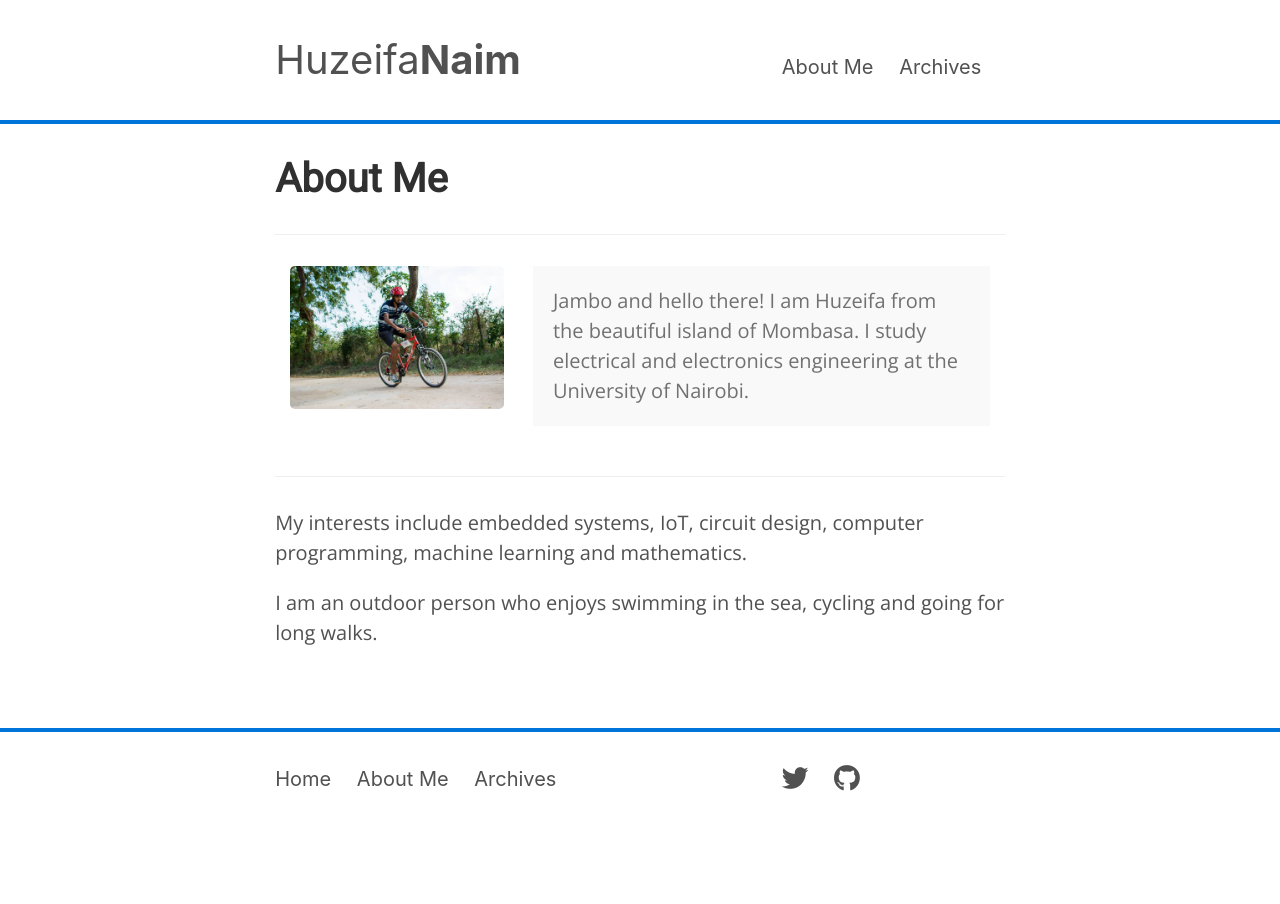
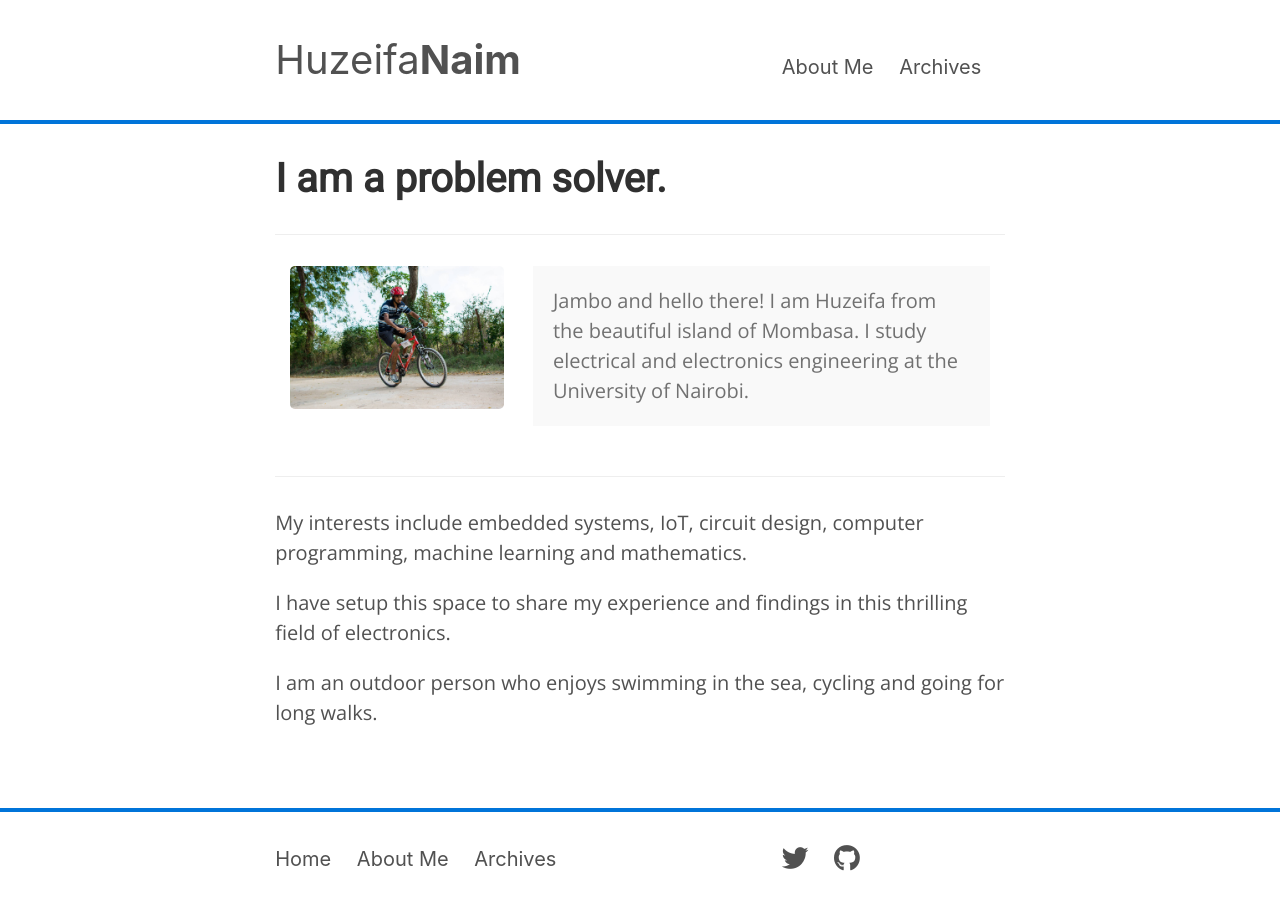
Before and after one commit to huzeifa-zz/huzeifa.github.io, a Jekyll site: the page built from about.md, in a window 1280 px wide. Built offline with Jekyll 4.4.1, drawn with Linux system fonts in a browser that asks for light colours; nearby versions of some CDN libraries.

Commit message:
Update about me

```diff
--- a/about.md
+++ b/about.md
@@ -1,12 +1,11 @@
 ---
 layout: page
-title: About Me
+title: I am a problem solver.
 ---
 -----
 <div class="row">
     <div class="col-4">
-        <img title="Profile Image" src="/public/images/about.jpg" alt="Profile">
-    </div>
+        <img title="Profile Image" src="/public/images/about.jpg" alt="Profile">    </div>
     <div class="col-8">
         <p class="message">
        Jambo and hello there! I am Huzeifa from the beautiful island of Mombasa. I study electrical and electronics engineering at the University of Nairobi.
@@ -16,4 +15,6 @@ title: About Me
 -----
 My interests include embedded systems, IoT, circuit design, computer programming, machine learning and mathematics.
 
+I have setup this space to share my experience and findings in this thrilling field of electronics.
+
 I am an outdoor person who enjoys swimming in the sea, cycling and going for long walks.
```
